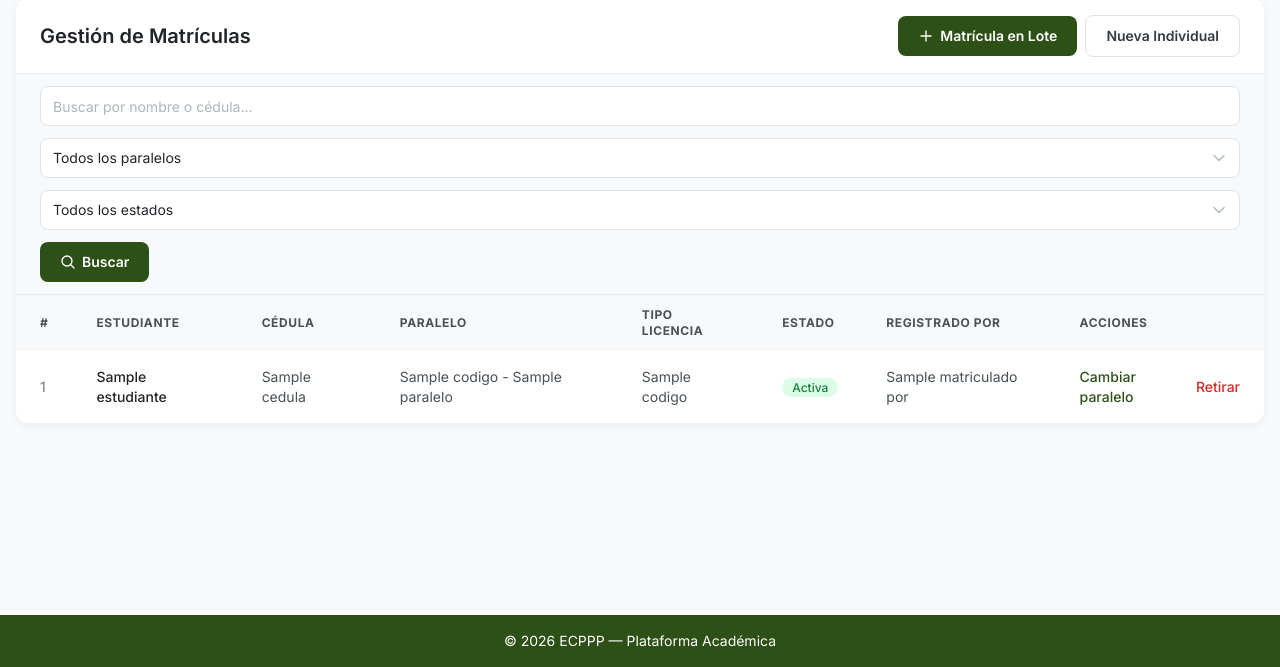
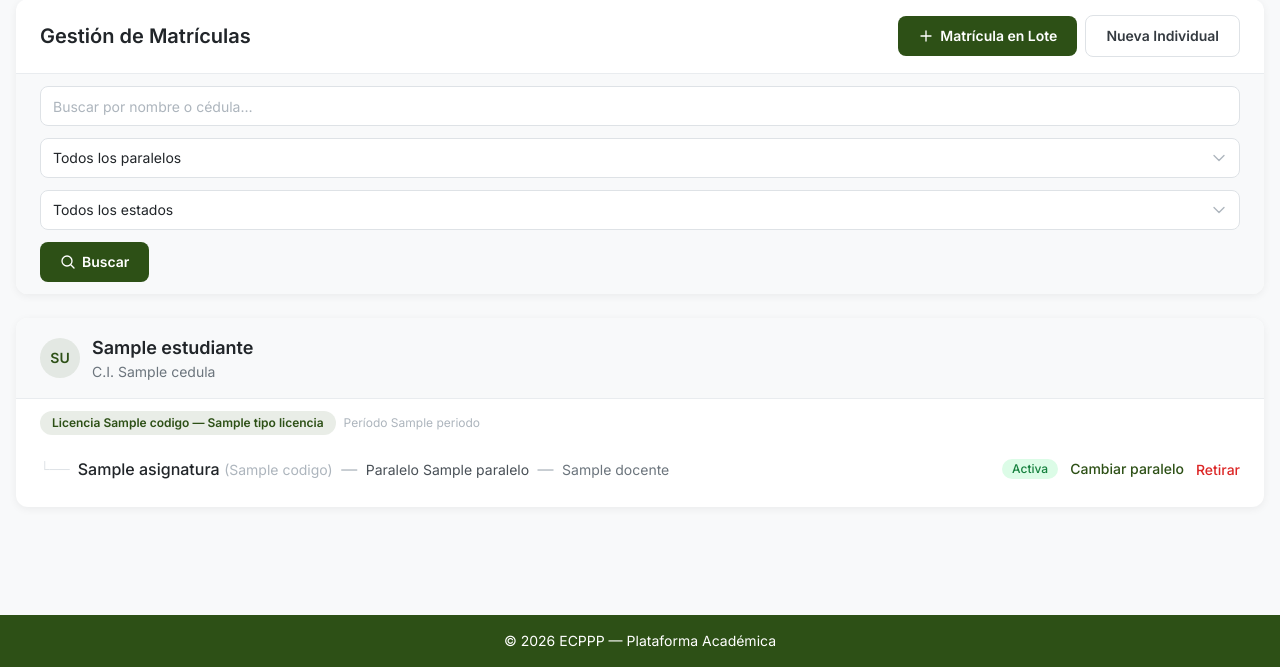
Before and after one commit to martinizin/proyecto-ecpp, a Django app: template templates/secretaria/matricula_list.html in a window 1280 px wide. Shown: the part 133-800 px from the top of the page. Run offline with Django 5.2, Linux system fonts and the light colour scheme; the template is opened without the code that fills it: most values are stand-ins (such as "Sample title", 1, 10 or a date in 2020); some libraries are stand-ins or nearby versions.

Commit message:
feat(secretaria): agrupar lista de matrículas por estudiante y tipo de licencia

```diff
--- a/templates/secretaria/matricula_list.html
+++ b/templates/secretaria/matricula_list.html
@@ -23,9 +23,10 @@
 </div>
 {% endif %}
 
-<div class="bg-white rounded-xl shadow-md overflow-hidden">
+<!-- Header Card -->
+<div class="bg-white rounded-xl shadow-md overflow-hidden mb-6">
     <!-- Card Header -->
-    <div class="flex items-center justify-between px-6 py-4 border-b border-gray-200">
+    <div class="flex flex-col sm:flex-row sm:items-center sm:justify-between px-6 py-4 border-b border-gray-200 gap-3">
         <h1 class="text-xl font-semibold text-gray-800">Gestión de Matrículas</h1>
         <div class="flex items-center gap-2">
             <a href="{% url 'secretaria:matricula_create_lote' %}" class="inline-flex items-center gap-1.5 bg-primary hover:bg-secondary text-white font-semibold py-2.5 px-5 rounded-lg transition-colors text-sm">
@@ -41,7 +42,7 @@
     </div>
 
     <!-- Filter Bar -->
-    <div class="px-6 py-3 bg-gray-50 border-b border-gray-200">
+    <div class="px-6 py-3 bg-gray-50">
         <form method="get" class="flex flex-wrap items-center gap-3">
             <input
                 type="text"
@@ -53,7 +54,7 @@
             <select name="paralelo" class="form-select min-w-[220px]">
                 <option value="">Todos los paralelos</option>
                 {% for p in paralelos %}
-                    <option value="{{ p.id }}" {% if paralelo_filter == p.id|stringformat:"d" %}selected{% endif %}>{{ p.asignatura.codigo }} - {{ p.nombre }} ({{ p.periodo }})</option>
+                    <option value="{{ p.id }}" {% if paralelo_filter == p.id|stringformat:"d" %}selected{% endif %}>{{ p.asignatura.nombre }} ({{ p.asignatura.codigo }}) — Paralelo {{ p.nombre }}</option>
                 {% endfor %}
             </select>
             <select name="estado" class="form-select min-w-[160px]">
@@ -73,31 +74,57 @@
             {% endif %}
         </form>
     </div>
+</div>
 
-    <!-- Table -->
-    <div class="overflow-x-auto">
-        <table class="w-full text-sm text-left">
-            <thead class="bg-gray-50 text-gray-600 uppercase text-xs font-semibold tracking-wider">
-                <tr>
-                    <th class="px-6 py-3">#</th>
-                    <th class="px-6 py-3">Estudiante</th>
-                    <th class="px-6 py-3">Cédula</th>
-                    <th class="px-6 py-3">Paralelo</th>
-                    <th class="px-6 py-3">Tipo Licencia</th>
-                    <th class="px-6 py-3">Estado</th>
-                    <th class="px-6 py-3">Registrado por</th>
-                    <th class="px-6 py-3">Acciones</th>
-                </tr>
-            </thead>
-            <tbody class="divide-y divide-gray-200">
-                {% for matricula in matriculas %}
-                <tr class="hover:bg-gray-50 transition-colors">
-                    <td class="px-6 py-4 text-gray-500">{{ forloop.counter }}</td>
-                    <td class="px-6 py-4 font-medium text-gray-800">{{ matricula.estudiante.get_full_name }}</td>
-                    <td class="px-6 py-4 text-gray-600">{{ matricula.estudiante.cedula|default:"—" }}</td>
-                    <td class="px-6 py-4 text-gray-600">{{ matricula.paralelo.asignatura.codigo }} - {{ matricula.paralelo.nombre }}</td>
-                    <td class="px-6 py-4 text-gray-600">{{ matricula.paralelo.tipo_licencia.codigo }}</td>
-                    <td class="px-6 py-4">
+<!-- Grouped Matrículas -->
+{% if grouped %}
+    {% for est_pk, est_data in grouped.items %}
+    <div class="bg-white rounded-xl shadow-md overflow-hidden mb-4">
+        <!-- Student Header -->
+        <div class="px-6 py-4 border-b border-gray-200 bg-gray-50">
+            <div class="flex items-center gap-3">
+                <div class="flex-shrink-0 w-10 h-10 bg-primary/10 text-primary rounded-full flex items-center justify-center font-semibold text-sm">
+                    {{ est_data.estudiante.first_name|make_list|first }}{{ est_data.estudiante.last_name|make_list|first }}
+                </div>
+                <div>
+                    <h2 class="text-lg font-semibold text-gray-800">{{ est_data.estudiante.get_full_name }}</h2>
+                    <p class="text-sm text-gray-500">C.I. {{ est_data.estudiante.cedula|default:"Sin cédula" }}</p>
+                </div>
+            </div>
+        </div>
+
+        <!-- Licencias -->
+        {% for tl_pk, tl_data in est_data.licencias.items %}
+        <div class="{% if not forloop.last %}border-b border-gray-100{% endif %}">
+            <!-- Tipo Licencia Subheader -->
+            <div class="px-6 py-3 flex items-center gap-2">
+                <span class="inline-flex items-center gap-1 bg-primary/10 text-primary px-3 py-1 rounded-full text-xs font-semibold">
+                    Licencia {{ tl_data.tipo_licencia.codigo }} — {{ tl_data.tipo_licencia.nombre }}
+                </span>
+                <span class="text-xs text-gray-400">Período {{ tl_data.periodo }}</span>
+            </div>
+
+            <!-- Matrículas rows -->
+            <div class="px-6 pb-4">
+                {% for matricula in tl_data.matriculas %}
+                <div class="flex flex-col sm:flex-row sm:items-center gap-2 sm:gap-4 py-2.5 {% if not forloop.last %}border-b border-gray-50{% endif %}">
+                    <!-- Tree connector -->
+                    <div class="flex items-center gap-2 flex-1 min-w-0">
+                        <span class="text-gray-300 text-sm flex-shrink-0 hidden sm:inline">{% if forloop.last %}└──{% else %}├──{% endif %}</span>
+                        <div class="flex-1 min-w-0">
+                            <span class="font-medium text-gray-800">{{ matricula.paralelo.asignatura.nombre }}</span>
+                            <span class="text-gray-400 text-sm">({{ matricula.paralelo.asignatura.codigo }})</span>
+                            <span class="text-gray-400 mx-1">—</span>
+                            <span class="text-gray-600 text-sm">Paralelo {{ matricula.paralelo.nombre }}</span>
+                            {% if matricula.paralelo.docente %}
+                            <span class="text-gray-400 mx-1">—</span>
+                            <span class="text-gray-500 text-sm">{{ matricula.paralelo.docente.get_full_name }}</span>
+                            {% endif %}
+                        </div>
+                    </div>
+
+                    <!-- Status badge -->
+                    <div class="flex items-center gap-3 flex-shrink-0">
                         {% if matricula.estado == "activa" %}
                             <span class="bg-green-100 text-green-700 px-2.5 py-0.5 rounded-full text-xs font-medium">Activa</span>
                         {% elif matricula.estado == "retirada" %}
@@ -105,12 +132,10 @@
                         {% elif matricula.estado == "suspendida" %}
                             <span class="bg-red-100 text-red-700 px-2.5 py-0.5 rounded-full text-xs font-medium">Suspendida</span>
                         {% endif %}
-                    </td>
-                    <td class="px-6 py-4 text-gray-600">{{ matricula.matriculado_por.get_full_name|default:"—" }}</td>
-                    <td class="px-6 py-4">
-                        <div class="flex items-center gap-3">
+
+                        <!-- Actions -->
                         {% if matricula.estado == "activa" %}
-                                <a href="{% url 'secretaria:matricula_cambiar_paralelo' matricula.pk %}" class="text-sm font-medium text-primary hover:text-secondary transition-colors">Cambiar paralelo</a>
+                            <a href="{% url 'secretaria:matricula_cambiar_paralelo' matricula.pk %}" class="text-sm font-medium text-primary hover:text-secondary transition-colors whitespace-nowrap">Cambiar paralelo</a>
                             <form method="post" action="{% url 'secretaria:matricula_cambiar_estado' matricula.pk %}" class="inline">
                                 {% csrf_token %}
                                 <input type="hidden" name="nuevo_estado" value="retirada">
@@ -124,11 +149,17 @@
                             </form>
                         {% endif %}
                     </div>
-                    </td>
-                </tr>
-                {% empty %}
-                <tr>
-                    <td colspan="8" class="px-6 py-12 text-center">
+                </div>
+                {% endfor %}
+            </div>
+        </div>
+        {% endfor %}
+    </div>
+    {% endfor %}
+{% else %}
+    <!-- Empty state -->
+    <div class="bg-white rounded-xl shadow-md overflow-hidden">
+        <div class="px-6 py-12 text-center">
             <div class="flex flex-col items-center gap-2">
                 <svg class="w-10 h-10 text-gray-300" fill="none" viewBox="0 0 24 24" stroke="currentColor" stroke-width="1.5">
                     <path stroke-linecap="round" stroke-linejoin="round" d="M4.26 10.147a60.438 60.438 0 0 0-.491 6.347A48.62 48.62 0 0 1 12 20.904a48.62 48.62 0 0 1 8.232-4.41 60.46 60.46 0 0 0-.491-6.347m-15.482 0a50.636 50.636 0 0 0-2.658-.813A59.906 59.906 0 0 1 12 3.493a59.903 59.903 0 0 1 10.399 5.84c-.896.248-1.783.52-2.658.814m-15.482 0A50.717 50.717 0 0 1 12 13.489a50.702 50.702 0 0 1 7.74-3.342M6.75 15a.75.75 0 1 0 0-1.5.75.75 0 0 0 0 1.5Zm0 0v-3.675A55.378 55.378 0 0 1 12 8.443m-7.007 11.55A5.981 5.981 0 0 0 6.75 15.75v-1.5"/>
@@ -136,11 +167,7 @@
                 <p class="text-gray-500 font-medium">No se encontraron matrículas</p>
                 <p class="text-gray-400 text-xs">Registre una nueva matrícula para comenzar</p>
             </div>
-                    </td>
-                </tr>
-                {% endfor %}
-            </tbody>
-        </table>
         </div>
     </div>
+{% endif %}
 {% endblock %}
```
Also changed, not shown: apps/secretaria/views.py (+25 -1 lines), tests/secretaria/test_views.py (+1 -1 lines). Lines whose indentation alone changed are shown as unchanged.
